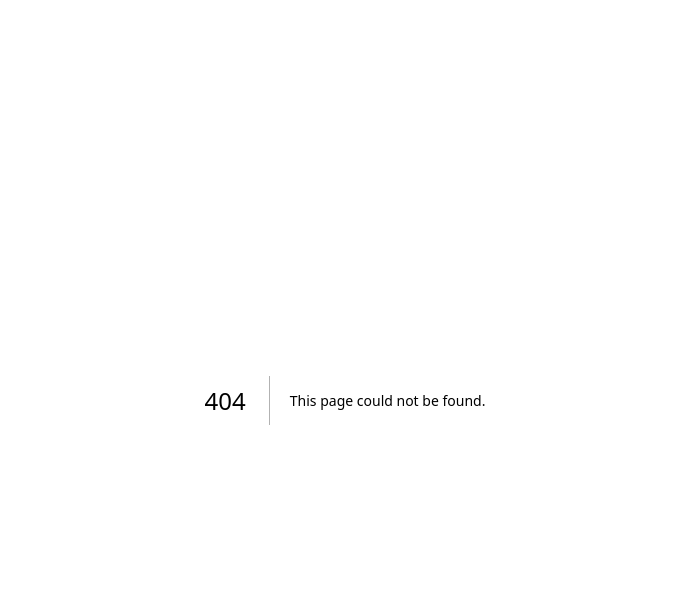
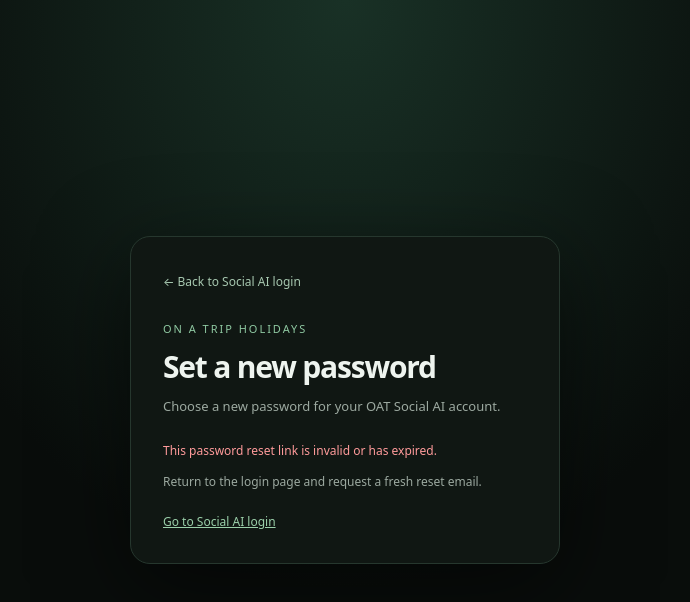
Before and after one commit to manyaraprivevacations-1029/oathome-llm, a Next.js app in the folder website/: page /social/reset-password in a window 1280 px wide. Before the commit this address had no page. Shown: the top 602 px of the page, without its empty margins (295-985 px from the left). Built offline with nearby package versions, Linux system fonts and the light colour scheme; no server answers.

Commit message:
Add secure OAT Social AI password reset page

```diff
--- /dev/null
+++ b/website/app/social/reset-password/page.tsx
@@ -0,0 +1,103 @@
+"use client";
+
+import { useEffect, useState, type CSSProperties, type FormEvent } from "react";
+import Link from "next/link";
+import { getSocialSupabase } from "@/lib/social/supabase-browser";
+
+export default function SocialResetPasswordPage() {
+  const [ready, setReady] = useState(false);
+  const [hasSession, setHasSession] = useState(false);
+  const [password, setPassword] = useState("");
+  const [confirmPassword, setConfirmPassword] = useState("");
+  const [showPassword, setShowPassword] = useState(false);
+  const [busy, setBusy] = useState(false);
+  const [error, setError] = useState("");
+  const [message, setMessage] = useState("");
+
+  useEffect(() => {
+    let active = true;
+    const supabase = getSocialSupabase();
+    supabase.auth.getSession().then(({ data, error: sessionError }) => {
+      if (!active) return;
+      if (sessionError) setError(sessionError.message);
+      setHasSession(Boolean(data.session));
+      setReady(true);
+    });
+    const { data } = supabase.auth.onAuthStateChange((event, session) => {
+      if (!active) return;
+      if (event === "PASSWORD_RECOVERY" || session) setHasSession(true);
+    });
+    return () => {
+      active = false;
+      data.subscription.unsubscribe();
+    };
+  }, []);
+
+  async function submit(event: FormEvent<HTMLFormElement>) {
+    event.preventDefault();
+    setError("");
+    setMessage("");
+    if (password.length < 8) {
+      setError("Use at least 8 characters for your new password.");
+      return;
+    }
+    if (password !== confirmPassword) {
+      setError("The passwords do not match.");
+      return;
+    }
+    setBusy(true);
+    try {
+      const { error: updateError } = await getSocialSupabase().auth.updateUser({ password });
+      if (updateError) throw updateError;
+      setMessage("Your password has been updated. Taking you back to Social AI sign in…");
+      window.setTimeout(() => window.location.assign("/social/login"), 1400);
+    } catch (e) {
+      setError(e instanceof Error ? e.message : "Unable to update your password. Request a new reset link and try again.");
+    } finally {
+      setBusy(false);
+    }
+  }
+
+  return (
+    <main style={shell}>
+      <section style={panel}>
+        <Link href="/social/login" style={backLink}>← Back to Social AI login</Link>
+        <div style={{marginTop:30,fontSize:11,letterSpacing:".18em",color:"#8fc9a2"}}>ON A TRIP HOLIDAYS</div>
+        <h1 style={{fontSize:30,letterSpacing:"-.04em",margin:"10px 0 8px"}}>Set a new password</h1>
+        <p style={{color:"#9ca9a0",fontSize:13,lineHeight:1.7,margin:"0 0 24px"}}>Choose a new password for your OAT Social AI account.</p>
+        {!ready ? <p style={muted}>Checking your secure reset link…</p> : !hasSession ? (
+          <div>
+            <p role="alert" style={errorStyle}>This password reset link is invalid or has expired.</p>
+            <p style={muted}>Return to the login page and request a fresh reset email.</p>
+            <Link href="/social/login" style={actionLink}>Go to Social AI login</Link>
+          </div>
+        ) : (
+          <form onSubmit={submit} style={{display:"grid",gap:14}}>
+            <label style={labelStyle}>NEW PASSWORD
+              <input required minLength={8} type={showPassword?"text":"password"} autoComplete="new-password" value={password} onChange={e=>setPassword(e.target.value)} style={inputStyle} placeholder="At least 8 characters"/>
+            </label>
+            <label style={labelStyle}>CONFIRM NEW PASSWORD
+              <input required minLength={8} type={showPassword?"text":"password"} autoComplete="new-password" value={confirmPassword} onChange={e=>setConfirmPassword(e.target.value)} style={inputStyle} placeholder="Enter the password again"/>
+            </label>
+            <button type="button" onClick={()=>setShowPassword(v=>!v)} style={textButton}>{showPassword?"Hide passwords":"Show passwords"}</button>
+            {error && <p role="alert" style={errorStyle}>{error}</p>}
+            {message && <p role="status" style={successStyle}>{message}</p>}
+            <button disabled={busy} type="submit" style={submitButton}>{busy?"Updating…":"Update password"}</button>
+          </form>
+        )}
+      </section>
+    </main>
+  );
+}
+
+const shell: CSSProperties = {minHeight:"100vh",display:"grid",placeItems:"center",padding:24,background:"radial-gradient(ellipse at 50% 0%,#193126 0%,#090d0b 52%)",color:"#eef4ef"};
+const panel: CSSProperties = {width:"100%",maxWidth:430,boxSizing:"border-box",border:"1px solid #26372e",borderRadius:20,padding:32,background:"#101713",boxShadow:"0 24px 90px #0008"};
+const backLink: CSSProperties = {color:"#a7c8b0",fontSize:12,textDecoration:"none"};
+const labelStyle: CSSProperties = {display:"grid",gap:7,fontSize:9,letterSpacing:".12em",color:"#9eafa3"};
+const inputStyle: CSSProperties = {width:"100%",boxSizing:"border-box",padding:"12px 13px",border:"1px solid #304238",borderRadius:9,background:"#0b100d",color:"#f2f5f2",fontSize:13,outline:"none"};
+const muted: CSSProperties = {color:"#9ca9a0",fontSize:12,lineHeight:1.7};
+const errorStyle: CSSProperties = {color:"#ff9b9b",fontSize:12,lineHeight:1.6,margin:0};
+const successStyle: CSSProperties = {color:"#9bd9ae",fontSize:12,lineHeight:1.6,margin:0};
+const textButton: CSSProperties = {justifySelf:"end",border:0,background:"transparent",color:"#9bd0aa",fontSize:11,cursor:"pointer"};
+const submitButton: CSSProperties = {marginTop:5,padding:13,border:0,borderRadius:10,background:"#26734a",color:"white",fontWeight:700,cursor:"pointer"};
+const actionLink: CSSProperties = {display:"inline-block",marginTop:8,color:"#9bd0aa",fontSize:12};
```
